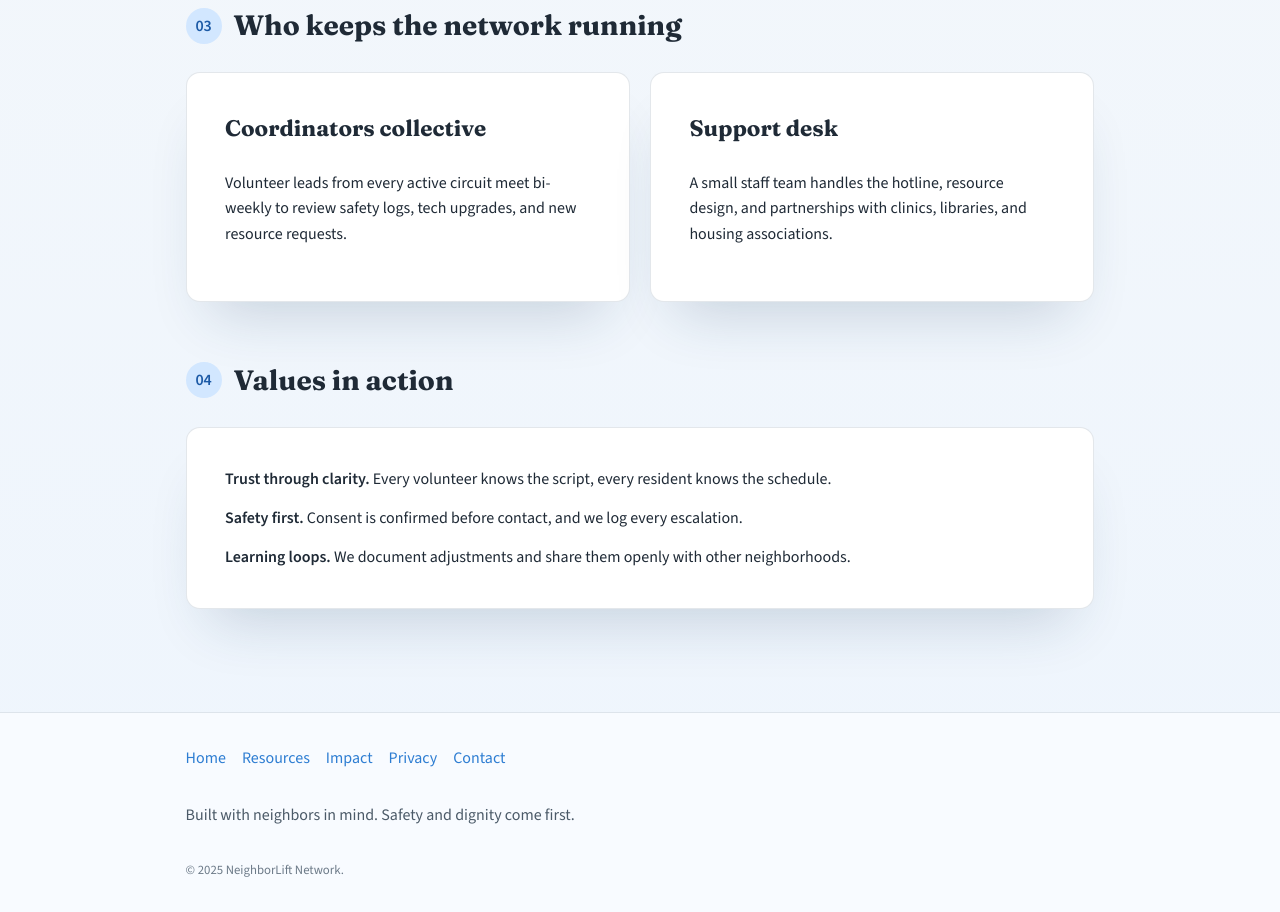
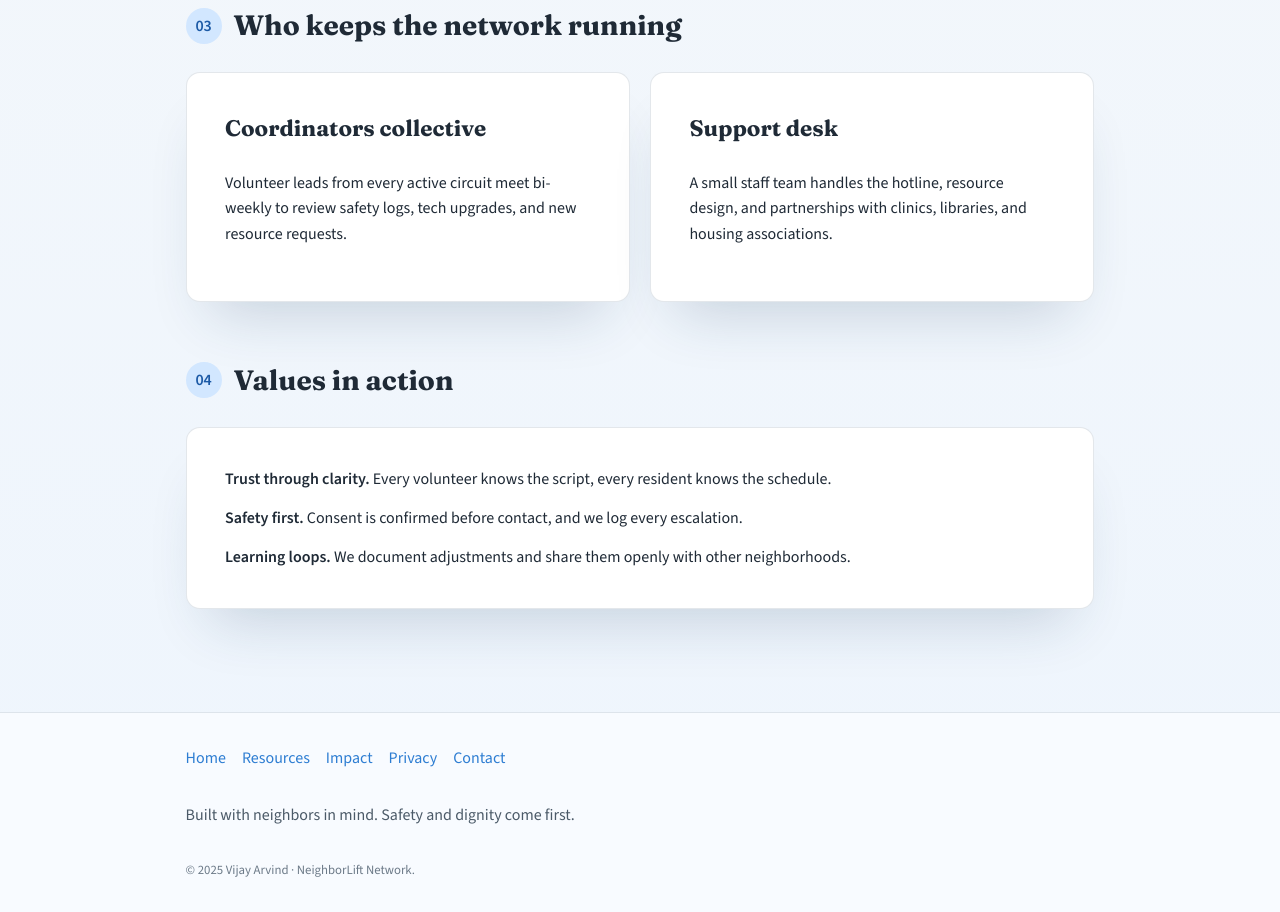
Before and after one commit to Vijayarvind10/equal, a plain HTML site: page about.html in a window 1280 px wide. Shown: the part 1454-2366 px from the top of the page. Drawn offline with nearby package versions, Linux system fonts and the light colour scheme.

Commit message:
Add personal copyright to footer

```diff
--- a/about.html
+++ b/about.html
@@ -124,7 +124,7 @@
         <a href="contact.html">Contact</a>
       </nav>
       <p>Built with neighbors in mind. Safety and dignity come first.</p>
-      <small>© <span id="year">2024</span> NeighborLift Network.</small>
+      <small>© <span id="year">2024</span> Vijay Arvind · NeighborLift Network.</small>
     </div>
   </footer>
 </body>
```
Also changed, not shown: contact.html (+1 -1 lines), get-involved.html (+1 -1 lines), impact.html (+1 -1 lines), index.html (+1 -1 lines), privacy.html (+1 -1 lines), resources.html (+1 -1 lines), starter-pack.html (+1 -1 lines), stories.html (+1 -1 lines), workshops.html (+1 -1 lines).
